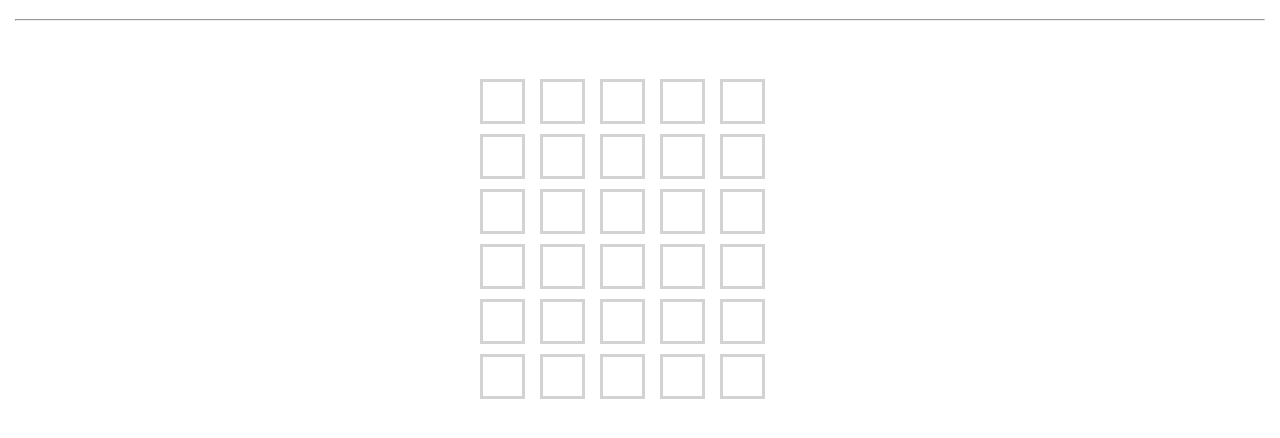
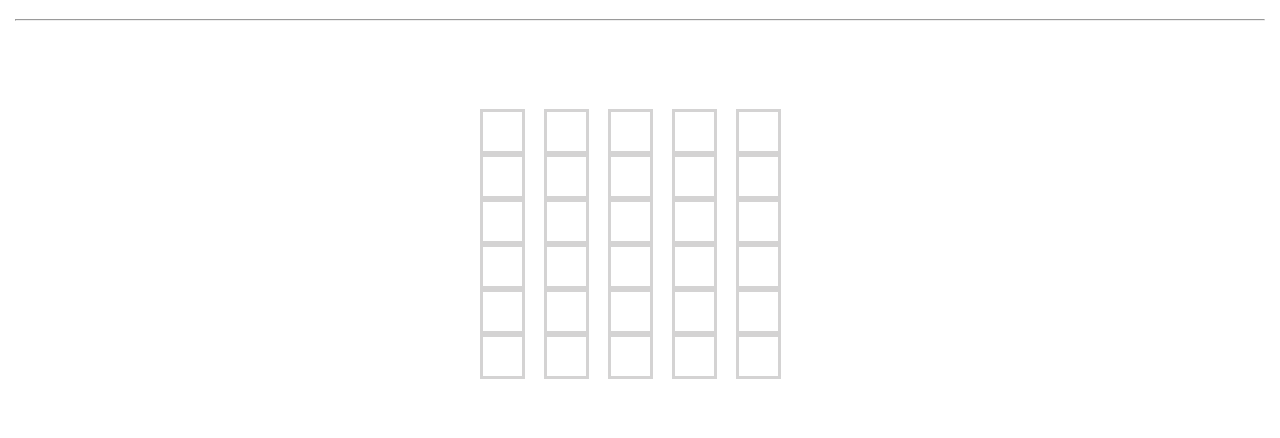
Before and after one commit to jcasanella/frontend_masters, a plain HTML site: page js/word_masters/index.html in a window 1280 px wide. Shown: the part 76-514 px from the top of the page. Drawn offline with Linux system fonts and the light colour scheme.

Commit message:
v2: css, making easier the grid build

```diff
--- a/js/word_masters/css/style.css
+++ b/js/word_masters/css/style.css
@@ -25,43 +25,12 @@ h1 {
     left: 50%;
     transform: translate(-50%, -50%);
     grid-template-areas:
-        "row-1"
-        "row-2"
-        "row-3"
-        "row-4"
-        "row-5"
-        "row-6"
-}
-
-.row {
-    display: grid;
-    grid-template-columns: 1fr 1fr 1fr 1fr 1fr;
-    padding-bottom: 10px;
-    padding-right: 20px;
-}
-
-#row-1 {
-    grid-area: row-1;
-}
-
-#row-2 {
-    grid-area: row-2;
-}
-
-#row-3 {
-    grid-area: row-3;
-}
-
-#row-4 {
-    grid-area: row-4;
-}
-
-#row-5 {
-    grid-area: row-5;
-}
-
-#row-6 {
-    grid-area: row-6;
+        "c1 c2 c3 c4 c5"
+        "c6 c7 c8 c9 c10"
+        "c11 c12 c13 c14 c15"
+        "c16 c17 c18 c19 c20"
+        "c21 c22 c23 c24 c25"
+        "c26 c27 c28 c29 c30"
 }
 
 .cell {
--- a/js/word_masters/index.html
+++ b/js/word_masters/index.html
@@ -12,48 +12,42 @@
         <hr>
     </header>
     <div class="wrapper">
-        <div class="row" id="row-1">
-            <div class="cell" id="cell-1"></div>
-            <div class="cell" id="cell-2"></div>
-            <div class="cell" id="cell-3"></div>
-            <div class="cell" id="cell-4"></div>
-            <div class="cell" id="cell-5"></div>
-        </div>
-        <div class="row" id="row-2">
-            <div class="cell" id="cell-1"></div>
-            <div class="cell" id="cell-2"></div>
-            <div class="cell" id="cell-3"></div>
-            <div class="cell" id="cell-4"></div>
-            <div class="cell" id="cell-5"></div>
-        </div>
-        <div class="row" id="row-3">
-            <div class="cell" id="cell-1"></div>
-            <div class="cell" id="cell-2"></div>
-            <div class="cell" id="cell-3"></div>
-            <div class="cell" id="cell-4"></div>
-            <div class="cell" id="cell-5"></div>
-        </div>
-        <div class="row" id="row-4">
-            <div class="cell" id="cell-1"></div>
-            <div class="cell" id="cell-2"></div>
-            <div class="cell" id="cell-3"></div>
-            <div class="cell" id="cell-4"></div>
-            <div class="cell" id="cell-5"></div>
-        </div>
-        <div class="row" id="row-5">
-            <div class="cell" id="cell-1"></div>
-            <div class="cell" id="cell-2"></div>
-            <div class="cell" id="cell-3"></div>
-            <div class="cell" id="cell-4"></div>
-            <div class="cell" id="cell-5"></div>
-        </div>
-        <div class="row" id="row-6">
-            <div class="cell" id="cell-1"></div>
-            <div class="cell" id="cell-2"></div>
-            <div class="cell" id="cell-3"></div>
-            <div class="cell" id="cell-4"></div>
-            <div class="cell" id="cell-5"></div>
-        </div>
+        <!-- row-1 -->
+        <div class="cell c1" id="cell-1"></div>
+        <div class="cell c2" id="cell-2"></div>
+        <div class="cell c3" id="cell-3"></div>
+        <div class="cell c4" id="cell-4"></div>
+        <div class="cell c5" id="cell-5"></div>
+        <!-- row-2s -->
+        <div class="cell c6" id="cell-6"></div>
+        <div class="cell c7" id="cell-7"></div>
+        <div class="cell c8" id="cell-8"></div>
+        <div class="cell c9" id="cell-9"></div>
+        <div class="cell c10" id="cell-10"></div>
+        <!-- row-3 -->
+        <div class="cell c11" id="cell-11"></div>
+        <div class="cell c12" id="cell-12"></div>
+        <div class="cell c13" id="cell-13"></div>
+        <div class="cell c14" id="cell-14"></div>
+        <div class="cell c15" id="cell-15"></div>
+        <!-- row-4 -->
+        <div class="cell c16" id="cell-16"></div>
+        <div class="cell c17" id="cell-17"></div>
+        <div class="cell c18" id="cell-18"></div>
+        <div class="cell c19" id="cell-19"></div>
+        <div class="cell c20" id="cell-20"></div>
+        <!-- row-5 -->
+        <div class="cell c21" id="cell-21"></div>
+        <div class="cell c22" id="cell-22"></div>
+        <div class="cell c23" id="cell-23"></div>
+        <div class="cell c24" id="cell-24"></div>
+        <div class="cell c25" id="cell-25"></div>
+        <!-- row-6 -->
+        <div class="cell c26" id="cell-26"></div>
+        <div class="cell c27" id="cell-27"></div>
+        <div class="cell c28" id="cell-28"></div>
+        <div class="cell c29" id="cell-29"></div>
+        <div class="cell c30" id="cell-30"></div>
     </div>
 </body>
 </html>
```
